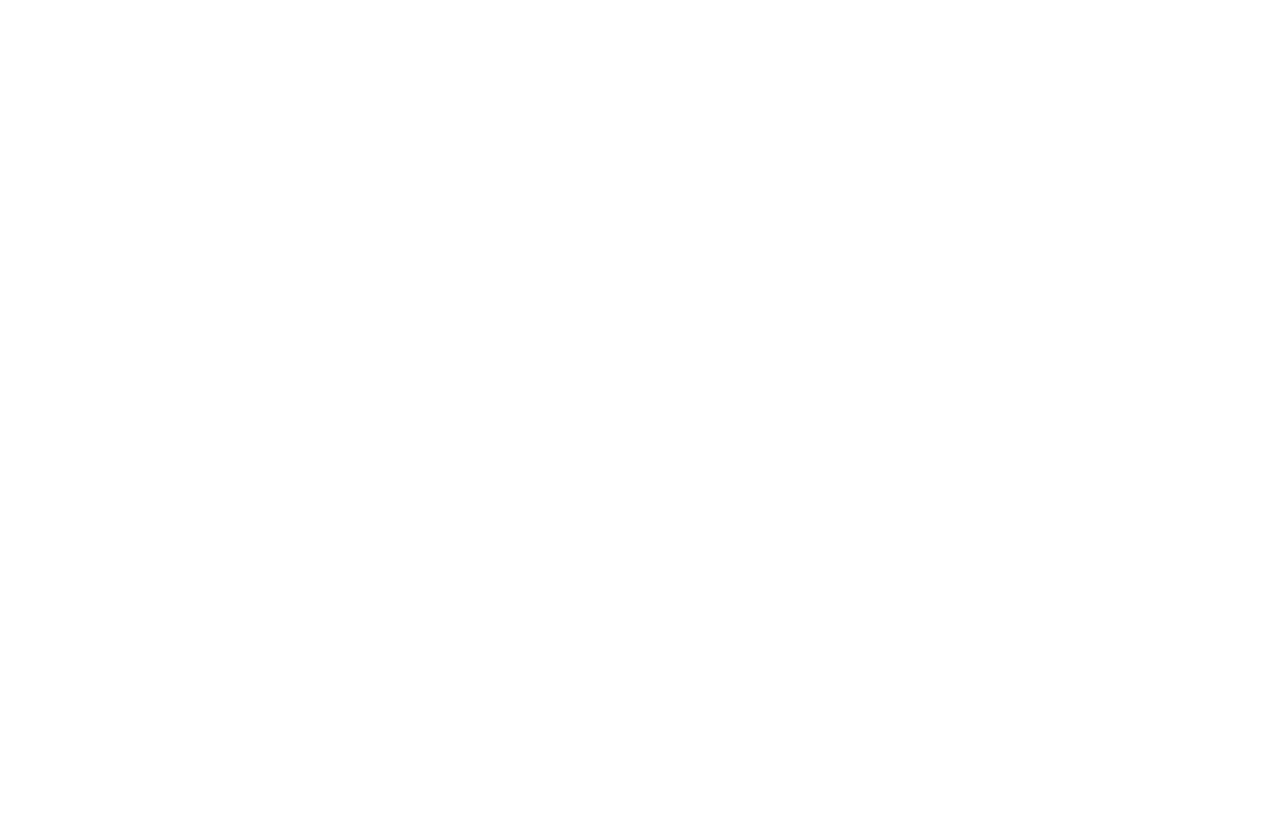
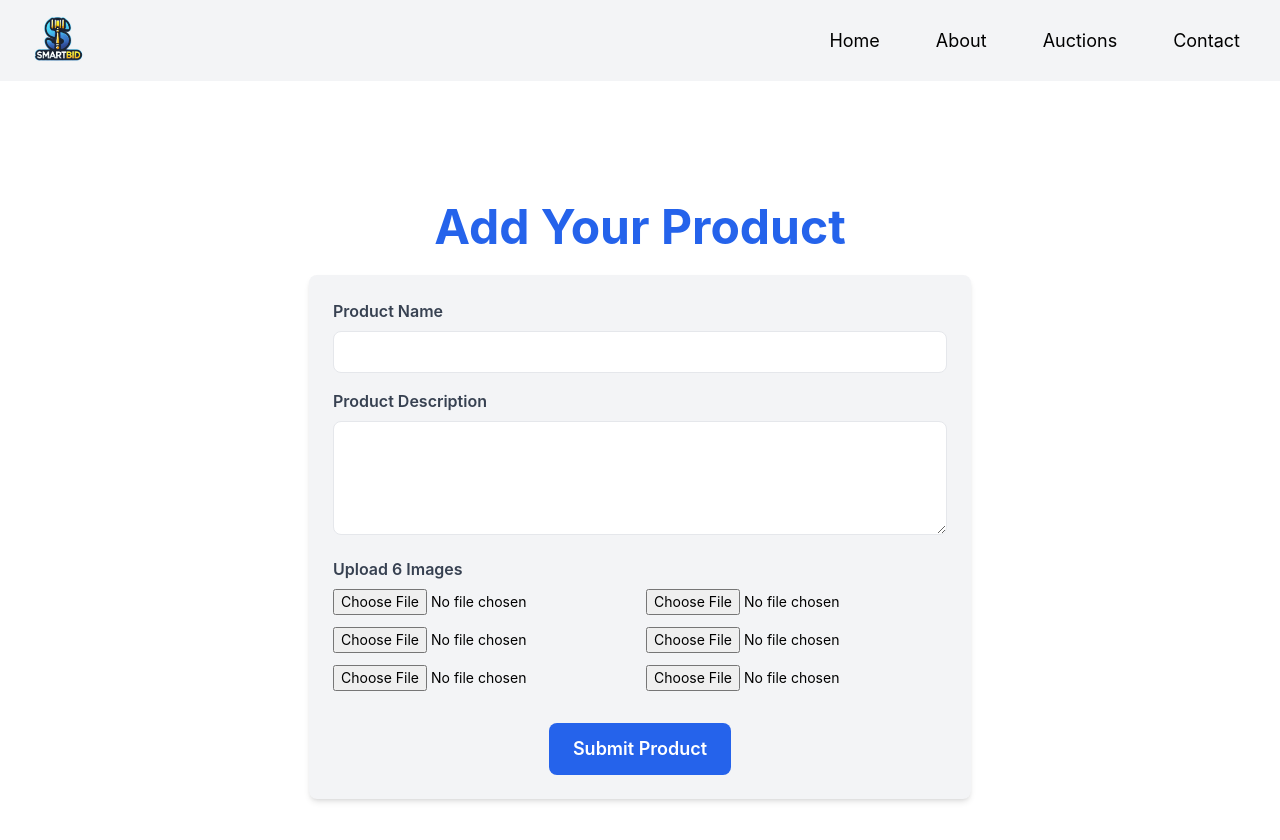
Before and after one commit to MukundIyer21/Auction-website, a React (Create React App) app in the folder frontend/: page /add-product in a window 1280 px wide. Before the commit this address had no page. Shown: the top 840 px of the page. Before the commit the page ends 800 px from the top, so only its background shows below. Built offline with nearby package versions, Linux system fonts and the light colour scheme.

Commit message:
product add

```diff
--- a/frontend/src/App.js
+++ b/frontend/src/App.js
@@ -3,6 +3,7 @@ import { BrowserRouter as Router, Route, Routes } from "react-router-dom";
 import Landing from './components/Landing';
 import AuctionList from './components/AuctionList';
 import ItemDetail from './components/ItemDetail';
+import AddProduct from './components/AddProduct';
 
 
 function App() {
@@ -12,6 +13,7 @@ function App() {
         <Route path="/" element={<Landing />} />
         <Route path="/auctions" element={<AuctionList />} />
         <Route path="/auction/:id" element={<ItemDetail/>} />
+        <Route path="/add-product" element={<AddProduct />} />
       </Routes>
     </Router>
   );
--- /dev/null
+++ b/frontend/src/components/AddProduct.jsx
@@ -0,0 +1,107 @@
+import React, { useState } from "react";
+import Navbar from "./Navbar";
+import { motion } from "framer-motion";
+
+const AddProduct = () => {
+  const [productName, setProductName] = useState("");
+  const [description, setDescription] = useState("");
+  const [images, setImages] = useState(Array(6).fill(null));
+
+  const handleImageChange = (index, event) => {
+    const files = event.target.files;
+    if (files.length > 0) {
+      const newImages = [...images];
+      newImages[index] = URL.createObjectURL(files[0]);
+      setImages(newImages);
+    }
+  };
+
+  const handleSubmit = (event) => {
+    event.preventDefault();
+    alert("Product added successfully! (Integrate with backend)");
+  };
+
+  return (
+    <>
+      <Navbar />
+      <div className="bg-white text-black min-h-screen flex flex-col items-center">
+        <motion.section
+          initial={{ opacity: 0, y: -50 }}
+          animate={{ opacity: 1, y: 0 }}
+          transition={{ duration: 0.8, ease: "easeOut" }}
+          className="flex flex-col items-center justify-center flex-grow text-center mt-10 px-4 md:px-0"
+        >
+          <h1 className="text-3xl md:text-5xl font-bold mb-6 text-blue-600">
+            Add Your Product
+          </h1>
+          <form
+            onSubmit={handleSubmit}
+            className="w-full max-w-2xl bg-gray-100 p-6 rounded-lg shadow-md"
+          >
+            <div className="mb-4">
+              <label className="block text-left text-gray-700 font-semibold mb-2">
+                Product Name
+              </label>
+              <input
+                type="text"
+                value={productName}
+                onChange={(e) => setProductName(e.target.value)}
+                className="w-full px-4 py-2 border rounded-lg focus:ring-2 focus:ring-blue-600 outline-none"
+                required
+              />
+            </div>
+
+            <div className="mb-4">
+              <label className="block text-left text-gray-700 font-semibold mb-2">
+                Product Description
+              </label>
+              <textarea
+                value={description}
+                onChange={(e) => setDescription(e.target.value)}
+                className="w-full px-4 py-2 border rounded-lg focus:ring-2 focus:ring-blue-600 outline-none"
+                rows="4"
+                required
+              ></textarea>
+            </div>
+
+            <div className="mb-4">
+              <label className="block text-left text-gray-700 font-semibold mb-2">
+                Upload 6 Images
+              </label>
+              <div className="grid grid-cols-2 md:grid-cols-2 gap-3">
+                {images.map((img, index) => (
+                  <div key={index} className="flex flex-col items-center">
+                    {img && (
+                      <img
+                        src={img}
+                        alt={`Preview ${index + 1}`}
+                        className="w-24 h-24 object-cover rounded-md border border-gray-300 mb-2"
+                      />
+                    )}
+                    <input
+                      type="file"
+                      accept="image/*"
+                      onChange={(e) => handleImageChange(index, e)}
+                      className="text-sm"
+                      required
+                    />
+                  </div>
+                ))}
+              </div>
+            </div>
+
+            <motion.button
+              type="submit"
+              whileHover={{ scale: 1.1 }}
+              className="bg-blue-600 hover:bg-blue-700 text-white px-6 py-3 rounded-lg font-semibold text-lg mt-4"
+            >
+              Submit Product
+            </motion.button>
+          </form>
+        </motion.section>
+      </div>
+    </>
+  );
+};
+
+export default AddProduct;
--- a/frontend/src/components/ItemDetail.jsx
+++ b/frontend/src/components/ItemDetail.jsx
@@ -1,17 +1,51 @@
 import React, { useEffect, useState } from "react";
-import { useParams } from "react-router-dom";
+import { useNavigate, useParams } from "react-router-dom";
 import Navbar from "./Navbar";
 
 const ItemDetail = () => {
   const { id } = useParams();
   const [auction, setAuction] = useState(null);
+  const [timeLeft, setTimeLeft] = useState(null);
+  const [recommendedItems, setRecommendedItems] = useState([]);
+  const navigate = useNavigate();
 
   useEffect(() => {
-    fetch(`http://localhost:5000/api/items/${id}`) // Replace with your backend API URL
+    // Fetch auction details
+    fetch(`http://localhost:5000/api/items/${id}`)
       .then((res) => res.json())
-      .then((data) => setAuction(data))
+      .then((data) => {
+        setAuction(data);
+        calculateTimeLeft(data.auction_end);
+      })
       .catch((err) => console.error("Error fetching auction details:", err));
+
+    // Fetch recommended items
+    fetch(`http://localhost:5000/api/items/recommended?limit=16`)
+      .then((res) => res.json())
+      .then((data) => setRecommendedItems(data))
+      .catch((err) => console.error("Error fetching recommended items:", err));
   }, [id]);
+
+  // Calculate time left for auction
+  const calculateTimeLeft = (auctionEndTime) => {
+    const interval = setInterval(() => {
+      const now = new Date().getTime();
+      const endTime = new Date(auctionEndTime).getTime();
+      const difference = endTime - now;
+
+      if (difference <= 0) {
+        clearInterval(interval);
+        setTimeLeft("Auction Ended");
+      } else {
+        const hours = Math.floor(difference / (1000 * 60 * 60));
+        const minutes = Math.floor((difference % (1000 * 60 * 60)) / (1000 * 60));
+        const seconds = Math.floor((difference % (1000 * 60)) / 1000);
+        setTimeLeft(`${hours}h ${minutes}m ${seconds}s`);
+      }
+    }, 1000);
+
+    return () => clearInterval(interval);
+  };
 
   if (!auction) {
     return <p className="text-center text-black">Loading auction details...</p>;
@@ -19,8 +53,8 @@ const ItemDetail = () => {
 
   return (
     <>
-    <Navbar/>
-    <div className="bg-white text-black min-h-screen px-10 py-20 flex flex-col lg:flex-row justify-evenly">
+      <Navbar />
+      <div className="bg-white text-black  px-20 py-10 flex flex-col lg:flex-row justify-evenly">
         {/* Left Section: Images */}
         <div className="flex flex-col items-center lg:items-start lg:w-1/2 space-y-4">
           {/* Main Image */}
@@ -43,16 +77,62 @@ const ItemDetail = () => {
           </div>
         </div>
 
-      {/* Right Section: Bid Info */}
+        {/* Right Section: Product Info */}
         <div className="lg:w-1/3 flex flex-col items-center lg:items-start space-y-4">
-        <h1 className="text-3xl font-bold text-gray-800">{auction.title}</h1>
+          <h1 className="text-4xl font-bold text-gray-800">{auction.title}</h1>
+          <p className="text-gray-700 text-lg">{auction.description}</p>
           <p className="text-gray-600 text-lg">
-          Current Price: <span className="text-green-600 font-semibold">$ {auction.price}</span>
+            <span className="font-semibold">Category:</span> {auction.category.join(", ")}
           </p>
-        <button className="bg-blue-500 hover:bg-blue-600 hover:scale-105 text-white px-6 py-3 rounded-lg font-semibold text-lg w-full transition-all">
+          <p className="text-lg font-semibold text-gray-800">
+            Current Price: <span className="text-green-600">$ {auction.price}</span>
+          </p>
+          <p className="text-lg font-semibold text-gray-700">
+            Rating: ⭐ {auction.rating} / 5
+          </p>
+          {/* <p className={`text-lg font-semibold ${auction.status === "active" ? "text-green-600" : "text-red-600"}`}>
+            Status: {auction.status}
+          </p> */}
+
+          {/* Auction Timer with Progress Bar */}
+          {/* <div className="w-full bg-gray-300 h-4 rounded-lg">
+            <div className="bg-red-500 h-4 rounded-lg" style={{ width: `${Math.random() * 100}%` }}></div>
+          </div> */}
+          <p className="text-lg font-semibold text-red-600">
+            Auction will end in: {timeLeft}
+          </p>
+
+          {/* Place a Bid Button */}
+          <button className="bg-blue-500 hover:bg-blue-600 text-white px-6 py-3 rounded-lg font-semibold text-lg w-full transition-all">
             Place a Bid
           </button>
-        <p className="text-gray-600">Auction ends on: {auction.auction_end}</p>
+        </div>
+      </div>
+
+      {/* Recommended Items Section */}
+      <div className="bg-white py-5 px-8">
+        <h2 className="text-3xl font-bold text-center mb-6">Recommended Items</h2>
+        <div className="grid grid-cols-1 md:grid-cols-2 lg:grid-cols-4 gap-6">
+          {recommendedItems.map((item) => (
+            <div key={item.id} className="bg-gray-100 p-5 rounded-lg shadow-lg border border-gray-300">
+              <img
+                src={item.images[0]}
+                alt={item.title}
+                className="w-full h-40 object-contain rounded-md"
+              />
+              <h2 className="text-xl font-bold mt-2 text-gray-800">
+                {item.title}
+              </h2>
+              <p className="text-gray-600 mb-2">{item.description}</p>
+              <p className="text-lg font-semibold mb-4 text-gray-700">Rating: ⭐ {item.rating}</p>
+              <button
+                className="bg-blue-600 hover:bg-blue-700 hover:scale-105 text-white px-4 py-2 rounded w-full transition-all"
+                onClick={() => navigate(`/auction/${item.id}`)}
+              >
+                More Info
+              </button>
+            </div>
+          ))}
         </div>
       </div>
     </>
--- a/frontend/src/components/Landing.jsx
+++ b/frontend/src/components/Landing.jsx
@@ -19,10 +19,6 @@ const collections = [
 const Landing = () => {
   const navigate = useNavigate();
 
-  const handleExploreClick = () => {
-    navigate("/auctions");
-  };
-
   return (
     <>
       <Navbar />
@@ -43,14 +39,14 @@ const Landing = () => {
             <motion.button
               whileHover={{ scale: 1.1 }}
               className="bg-blue-600 hover:bg-blue-700 text-white px-6 py-3 rounded-lg font-semibold text-lg mt-4 mb-4 mx-3 md:mt-6"
-              onClick={handleExploreClick}
+              onClick={() => navigate("/auctions")}
             >
               Explore Auctions
             </motion.button>
             <motion.button
               whileHover={{ scale: 1.1 }}
               className="bg-blue-600 hover:bg-blue-700 text-white px-6 py-3 rounded-lg font-semibold text-lg mt-4 mb-4 mx-3 md:mt-6"
-              onClick={handleExploreClick}
+              onClick={() => navigate("/add-product")}
             >
               Add your product
             </motion.button>
--- a/frontend/src/components/Navbar.jsx
+++ b/frontend/src/components/Navbar.jsx
@@ -2,8 +2,11 @@ import React,{useState} from 'react'
 import { FaBars, FaTimes } from "react-icons/fa";
 import logo from "./logo1.jpg";
 import { motion } from "framer-motion";
+import { useNavigate } from 'react-router-dom';
 
 const Navbar = () => {
+
+const navigate=useNavigate();
 
 const [navOpen, setNavOpen] = useState(false);
 
@@ -31,7 +34,7 @@ const handleToggle = () => {
           <a href="#about" className="block py-2 px-4 hover:text-yellow-500 transition-colors">About</a>
         </li>
         <li className="text-lg my-2 md:my-0">
-          <a href="#auctions" className="block py-2 px-4 hover:text-yellow-500 transition-colors">Auctions</a>
+          <a href="#auctions" className="block py-2 px-4 hover:text-yellow-500 transition-colors" onClick={() => navigate("/auctions")}>Auctions</a>
         </li>
         <li className="text-lg my-2 md:my-0">
           <a href="#contact" className="block py-2 px-4 hover:text-yellow-500 transition-colors">Contact</a>
```
Also changed, not shown: 1 other file (tests, documents, lock files or other folders). Lines whose indentation alone changed are shown as unchanged.
